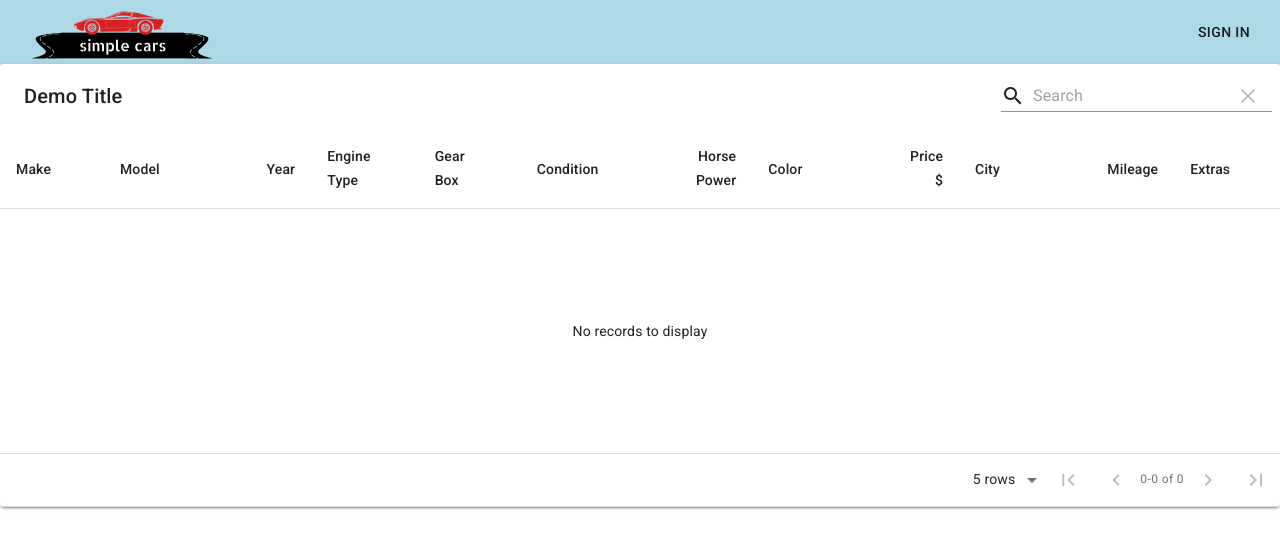
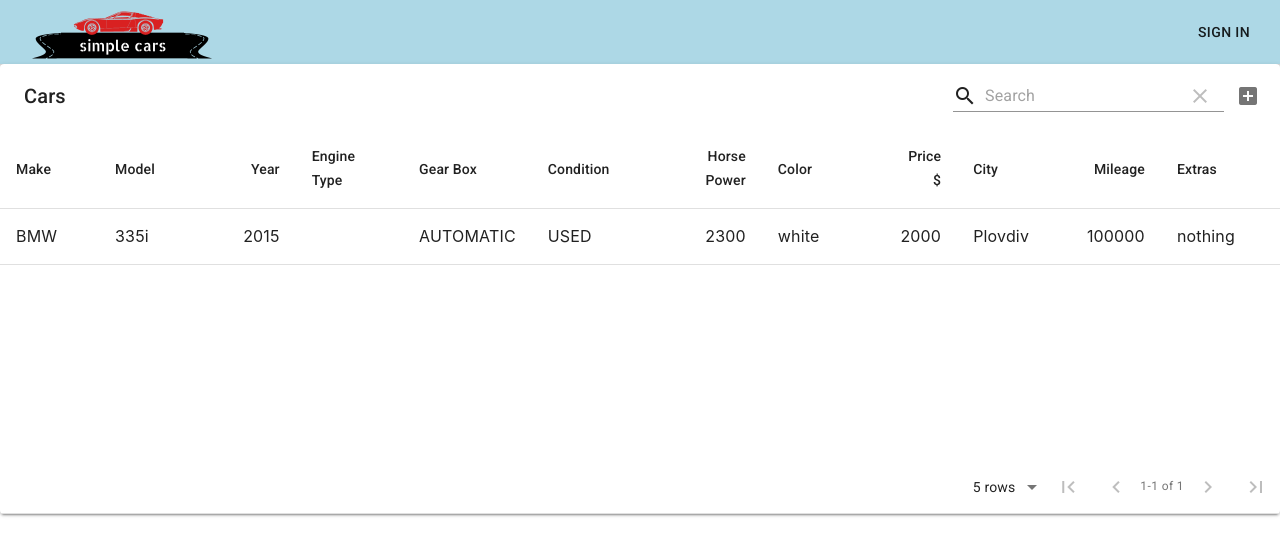
Before and after one commit to ivankraev/Simple-Cars, a React (Create React App) app: page /cars in a window 1280 px wide. Shown: the top 556 px of the page. Built offline with nearby package versions, Linux system fonts and the light colour scheme.

Commit message:
binding actions for optimization

```diff
--- a/src/containers/HomePage/HomePage.jsx
+++ b/src/containers/HomePage/HomePage.jsx
@@ -1,10 +1,59 @@
 import { tableTitleColumns } from '../../common/tableTitleColumns'
 import MaterialTable from 'material-table'
 import React from 'react'
+
+const exampleData = [
+  {
+    make: 'BMW',
+    model: '335i',
+    year: 2015,
+    enginType: 'GASOLINE',
+    gearBox: 'AUTOMATIC',
+    condition: 'USED',
+    horsePower: 2300,
+    color: 'white',
+    price: '2000',
+    city: 'Plovdiv',
+    mileage: 100000,
+    extras: 'nothing',
+  },
+]
+
 const HomePage = () => {
+  const [tableData, setTableData] = React.useState(exampleData)
+  console.log(tableData)
   return (
     <>
-      <MaterialTable columns={tableTitleColumns} data={[]} title="Demo Title" />
+      <MaterialTable
+        columns={tableTitleColumns}
+        data={tableData}
+        title="Cars"
+        options={{ addRowPosition: 'first', actionsColumnIndex: -1 }}
+        editable={{
+          onRowAdd: (rowData) =>
+            new Promise((resolve, reject) => {
+              setTimeout(() => {
+                resolve()
+                console.log(rowData)
+                setTableData([...tableData, rowData])
+              }, 100)
+            }),
+          onRowUpdate: (newRowData, oldRowData) =>
+            new Promise((resolve, reject) => {
+              setTimeout(() => {
+                resolve()
+                console.log(newRowData)
+              }, 100)
+            }),
+          onRowDelete: (selectedRow) =>
+            new Promise((resolve, reject) => {
+              setTimeout(() => {
+                resolve()
+                console.log(selectedRow)
+              }, 100)
+            }),
+        }}
+      />
     </>
   )
 }
--- a/src/containers/LoginPage/LoginForm.jsx
+++ b/src/containers/LoginPage/LoginForm.jsx
@@ -1,16 +1,15 @@
-import React from 'react'
-import { useDispatch, useSelector } from 'react-redux'
+import React, { useCallback } from 'react'
+import { useSelector } from 'react-redux'
 import { Grid, Typography } from '@mui/material'
-import { useCallback } from 'react'
 import { Link } from 'react-router-dom'
 import { loginValidationSchema } from '../helpers/forms/schemas'
 import { routes } from '../../utils/routes'
-import { logInStart } from './action'
 import './LoginForm.scss'
 import carLogo from '../../resources/cars.png'
 import CustomForm from '../helpers/forms/CustomForm'
 import CustomTextField from '../helpers/forms/CustomTextField'
 import CustomSubmitButton from '../helpers/CustomSubmitButton'
+import { useAuthActions } from '../../hooks/useActions'
 
 const initialValues = {
   email: '',
@@ -18,14 +17,13 @@ const initialValues = {
 }
 
 const LoginForm = () => {
-  const dispatch = useDispatch()
   const isLoading = useSelector((state) => state?.login?.isLoading)
-
+  const { logInStart } = useAuthActions()
   const loginSubmit = useCallback(
     (data) => {
-      dispatch(logInStart(data))
+      logInStart(data)
     },
-    [dispatch],
+    [logInStart],
   )
 
   return (
@@ -75,7 +73,7 @@ const LoginForm = () => {
             <img
               src={carLogo}
               alt=""
-              style={{ width: '50%', marginTop: '50px' }}
+              style={{ width: '50%', marginTop: 50 }}
             />
           </Grid>
         </Grid>
--- a/src/containers/RegisterPage/RegisterForm.jsx
+++ b/src/containers/RegisterPage/RegisterForm.jsx
@@ -1,16 +1,15 @@
-import { useDispatch, useSelector } from 'react-redux'
+import { useSelector } from 'react-redux'
 import { Grid, Typography } from '@mui/material'
 import React from 'react'
 import { useCallback } from 'react'
 import { Link } from 'react-router-dom'
 import { registerValidationSchema } from '../helpers/forms/schemas'
-import { registerStart } from './action'
+import { useAuthActions } from '../../hooks/useActions'
 import { routes } from '../../utils/routes'
 import '../LoginPage/LoginForm.scss'
 import CustomForm from '../helpers/forms/CustomForm'
 import CustomTextField from '../helpers/forms/CustomTextField'
 import CustomSubmitButton from '../helpers/CustomSubmitButton'
-
 const initialValues = {
   email: '',
   password: '',
@@ -19,14 +18,14 @@ const initialValues = {
 }
 
 const LoginForm = () => {
-  const dispatch = useDispatch()
   const loading = useSelector((state) => state?.login?.isLoading)
+  const { registerStart } = useAuthActions()
 
   const loginSubmit = useCallback(
     (data) => {
-      dispatch(registerStart(data))
+      registerStart(data)
     },
-    [dispatch],
+    [registerStart],
   )
 
   return (
--- a/src/containers/helpers/SnackBar.jsx
+++ b/src/containers/helpers/SnackBar.jsx
@@ -15,7 +15,7 @@ export default function SnackBar() {
     <Snackbar
       autoHideDuration={4000}
       anchorOrigin={{ vertical: 'bottom', horizontal: 'center' }}
-      open={errorMsg}
+      open={!!errorMsg}
       onClose={resetErr}
       message="I love snacks"
       key={errorMsg}
--- /dev/null
+++ b/src/hooks/useActions.js
@@ -0,0 +1,13 @@
+import { useDispatch } from 'react-redux'
+import { bindActionCreators } from 'redux'
+import * as CrudActions from '../containers/HomePage/action'
+import * as AuthActions from '../containers/LoginPage/action'
+export const useCrudActions = () => {
+  const dispatch = useDispatch()
+  return bindActionCreators(CrudActions, dispatch)
+}
+
+export const useAuthActions = () => {
+  const dispatch = useDispatch()
+  return bindActionCreators(AuthActions, dispatch)
+}
```
Also changed, not shown: src/containers/LoginPage/action.js (+12 -12 lines).
